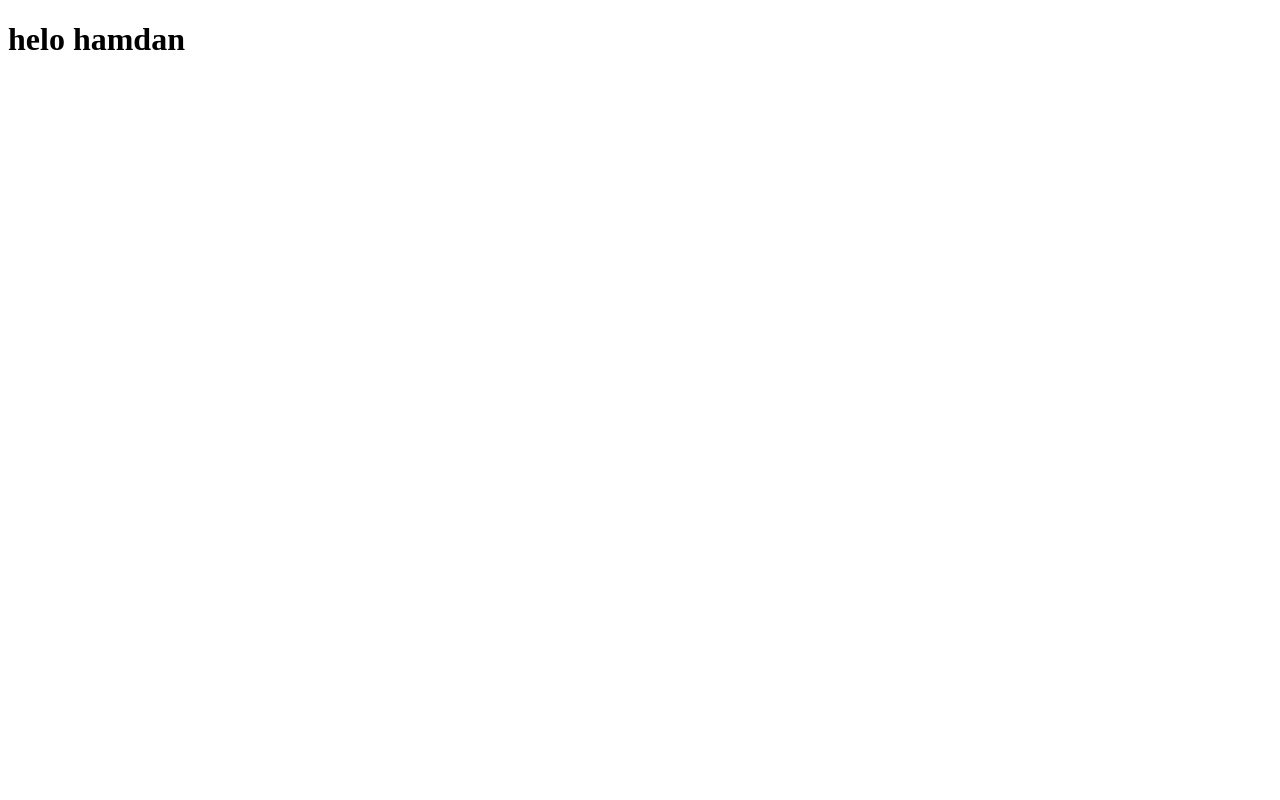
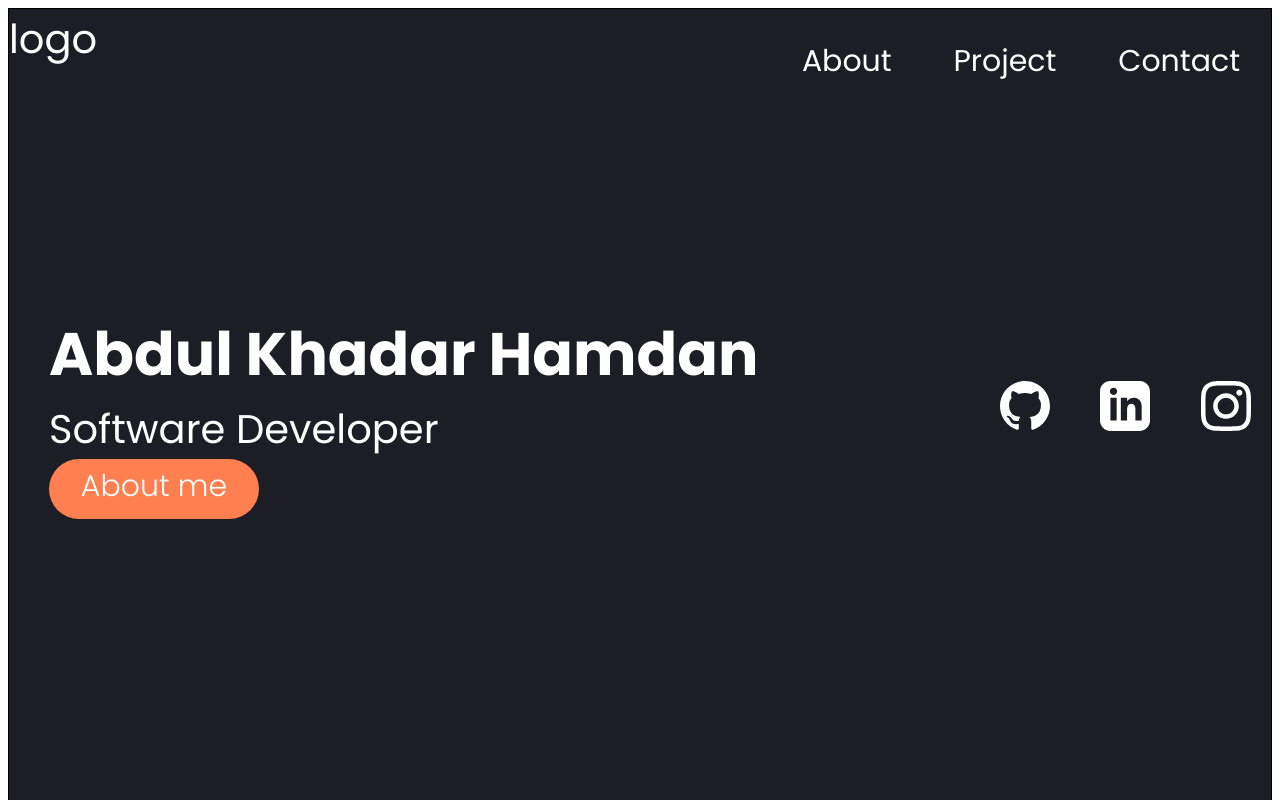
Before and after one commit to Hamhunter/Hamhunter.github.io, a plain HTML site: page index.html in a window 1280 px wide. Shown: the top 800 px of the page. Drawn offline with Linux system fonts and the light colour scheme.

Commit message:
added hero section

```diff
--- a/index.html
+++ b/index.html
@@ -1,12 +1,60 @@
 <!DOCTYPE html>
 <html lang="en">
+
 <head>
+    <link rel="stylesheet" href="src/styles.css">
+    <link rel="preconnect" href="https://fonts.gstatic.com">
+    <link rel="preconnect" href="https://fonts.gstatic.com">
+    <link href="https://fonts.googleapis.com/css2?family=Poppins:wght@100;200;300;400;500;600;700;800;900&display=swap"
+        rel="stylesheet">
     <meta charset="UTF-8">
     <meta http-equiv="X-UA-Compatible" content="IE=edge">
     <meta name="viewport" content="width=device-width, initial-scale=1.0">
-    <title>Document</title>
+    <title>hamdan</title>
 </head>
+
 <body>
-    <h1>helo hamdan</h1>
+    <section class="hero">
+        <nav>
+            <div>logo</div>
+            <ul>
+                <li>About</li>
+                <li>Project</li>
+                <li>Contact</li>
+            </ul>
+        </nav>
+        <div class="hero-area">
+            <div class="hero-text">
+                <h1>Abdul Khadar Hamdan</h1>
+                <p>Software Developer</p>
+                <div class="button">About me </div>
+            </div>
+            <div class="socials">
+                <a class="social" href="https://github.com/Hamhunter"><svg xmlns="http://www.w3.org/2000/svg"
+                        fill="#ffffff" width="50" height="50" viewBox="0 0 24 24">
+                        <path
+                            d="M12 0c-6.626 0-12 5.373-12 12 0 5.302 3.438 9.8 8.207 11.387.599.111.793-.261.793-.577v-2.234c-3.338.726-4.033-1.416-4.033-1.416-.546-1.387-1.333-1.756-1.333-1.756-1.089-.745.083-.729.083-.729 1.205.084 1.839 1.237 1.839 1.237 1.07 1.834 2.807 1.304 3.492.997.107-.775.418-1.305.762-1.604-2.665-.305-5.467-1.334-5.467-5.931 0-1.311.469-2.381 1.236-3.221-.124-.303-.535-1.524.117-3.176 0 0 1.008-.322 3.301 1.23.957-.266 1.983-.399 3.003-.404 1.02.005 2.047.138 3.006.404 2.291-1.552 3.297-1.23 3.297-1.23.653 1.653.242 2.874.118 3.176.77.84 1.235 1.911 1.235 3.221 0 4.609-2.807 5.624-5.479 5.921.43.372.823 1.102.823 2.222v3.293c0 .319.192.694.801.576 4.765-1.589 8.199-6.086 8.199-11.386 0-6.627-5.373-12-12-12z" />
+                    </svg></a>
+                <a href="https://www.linkedin.com/in/abdul-khadar-hamdan-4b0866185/" class="social"><svg xmlns="http://www.w3.org/2000/svg" fill="#ffffff" width="50" height="50"
+                        viewBox="0 0 24 24">
+                        <path
+                            d="M19 0h-14c-2.761 0-5 2.239-5 5v14c0 2.761 2.239 5 5 5h14c2.762 0 5-2.239 5-5v-14c0-2.761-2.238-5-5-5zm-11 19h-3v-11h3v11zm-1.5-12.268c-.966 0-1.75-.79-1.75-1.764s.784-1.764 1.75-1.764 1.75.79 1.75 1.764-.783 1.764-1.75 1.764zm13.5 12.268h-3v-5.604c0-3.368-4-3.113-4 0v5.604h-3v-11h3v1.765c1.396-2.586 7-2.777 7 2.476v6.759z" />
+                    </svg></a>
+                <a href="https://www.instagram.com/hamdan__abdul/" class="social"><svg xmlns="http://www.w3.org/2000/svg" fill="#ffffff" width="50" height="50"
+                        viewBox="0 0 24 24">
+                        <path
+                            d="M12 2.163c3.204 0 3.584.012 4.85.07 3.252.148 4.771 1.691 4.919 4.919.058 1.265.069 1.645.069 4.849 0 3.205-.012 3.584-.069 4.849-.149 3.225-1.664 4.771-4.919 4.919-1.266.058-1.644.07-4.85.07-3.204 0-3.584-.012-4.849-.07-3.26-.149-4.771-1.699-4.919-4.92-.058-1.265-.07-1.644-.07-4.849 0-3.204.013-3.583.07-4.849.149-3.227 1.664-4.771 4.919-4.919 1.266-.057 1.645-.069 4.849-.069zm0-2.163c-3.259 0-3.667.014-4.947.072-4.358.2-6.78 2.618-6.98 6.98-.059 1.281-.073 1.689-.073 4.948 0 3.259.014 3.668.072 4.948.2 4.358 2.618 6.78 6.98 6.98 1.281.058 1.689.072 4.948.072 3.259 0 3.668-.014 4.948-.072 4.354-.2 6.782-2.618 6.979-6.98.059-1.28.073-1.689.073-4.948 0-3.259-.014-3.667-.072-4.947-.196-4.354-2.617-6.78-6.979-6.98-1.281-.059-1.69-.073-4.949-.073zm0 5.838c-3.403 0-6.162 2.759-6.162 6.162s2.759 6.163 6.162 6.163 6.162-2.759 6.162-6.163c0-3.403-2.759-6.162-6.162-6.162zm0 10.162c-2.209 0-4-1.79-4-4 0-2.209 1.791-4 4-4s4 1.791 4 4c0 2.21-1.791 4-4 4zm6.406-11.845c-.796 0-1.441.645-1.441 1.44s.645 1.44 1.441 1.44c.795 0 1.439-.645 1.439-1.44s-.644-1.44-1.439-1.44z" />
+                    </svg></a>
+            </div>
+        </div>
+
+
+    </section>
+    <section></section>
+    <section></section>
+    <section></section>
+    <footer></footer>
+    <script src="src/app.js"></script>
 </body>
+
 </html>
--- /dev/null
+++ b/src/styles.css
@@ -0,0 +1,63 @@
+section{
+    height: 500px;
+    background-color: yellow;
+    border: solid 1px black;
+    font-family: 'poppins',sans-serif;
+}
+.hero{
+    background-color: #1c1d25;
+    height: 100vh;
+    color:white;
+    font-size: 40px;
+}
+footer{
+    height: 500px;
+    background-color: black;
+}
+nav{
+    display: flex;
+    justify-content: space-between;
+}
+ul{
+    display: flex;
+    list-style-type: none;
+    width: 500px;
+    justify-content: space-around;
+    font-size: 30px;
+}
+li{
+    text-decoration: none;
+}
+h1,p{
+    margin: 0;
+}
+.hero-text{
+    margin-left: 40px;
+    margin-bottom: 200px;
+}
+.button{
+    width: 200px;
+    height: 50px;
+    background-color: coral;
+    border-radius: 30px;
+    font-size: 30px;
+    text-align: center;
+    font-weight: 300;
+    padding: 5px;
+}
+.hero-area{
+    display: flex;
+    height: 100%;
+    justify-content: space-between;
+    align-items: center;
+}
+.button:hover{
+    background-color: #1c1d25;
+    border: #ef744b solid 2px;
+}
+.socials{
+    padding-bottom: 200px;
+}
+.social{
+    margin: 20px;
+}
```
Also changed, not shown: src/app.js (added).
